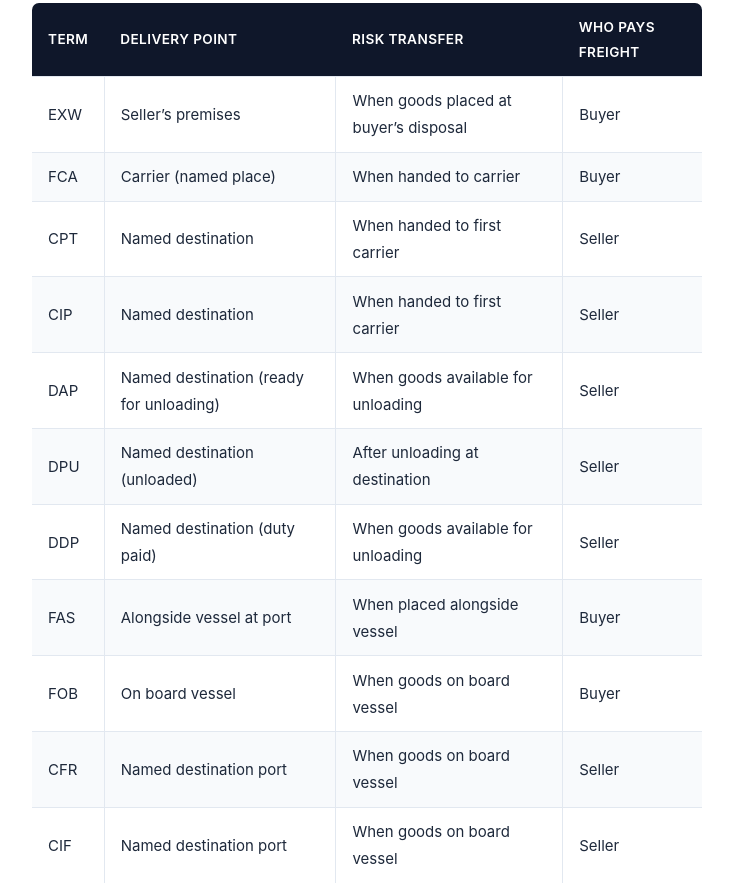
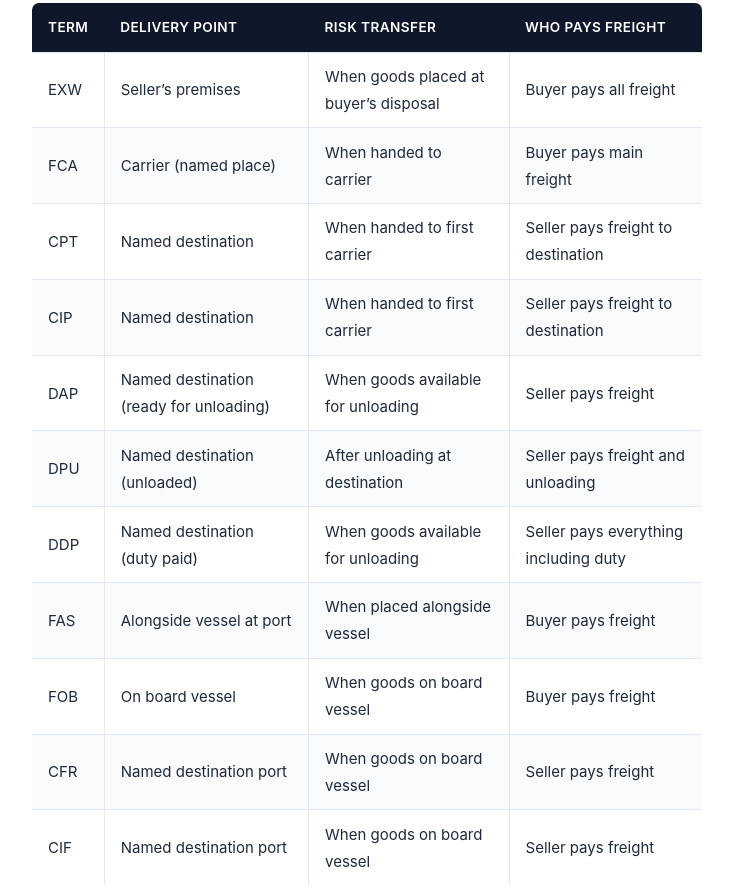
Before and after one commit to dannyhamilton12/logisticsedge, an Astro site: page /articles/incoterms-for-beginners in a window 1280 px wide. Shown: the part 7004-7894 px from the top of the page, without its empty margins (273-1006 px from the left). Built offline with nearby package versions, Linux system fonts and the light colour scheme; Astro itself is replaced by a stand-in of ours.

```diff
--- a/src/content/articles/incoterms-for-beginners.md
+++ b/src/content/articles/incoterms-for-beginners.md
@@ -189,17 +189,17 @@
 
 | Term | Delivery Point | Risk Transfer | Who Pays Freight |
 |------|----------------|---------------|-------------------|
-| EXW | Seller's premises | When goods placed at buyer's disposal | Buyer |
-| FCA | Carrier (named place) | When handed to carrier | Buyer |
-| CPT | Named destination | When handed to first carrier | Seller |
-| CIP | Named destination | When handed to first carrier | Seller |
-| DAP | Named destination (ready for unloading) | When goods available for unloading | Seller |
-| DPU | Named destination (unloaded) | After unloading at destination | Seller |
-| DDP | Named destination (duty paid) | When goods available for unloading | Seller |
-| FAS | Alongside vessel at port | When placed alongside vessel | Buyer |
-| FOB | On board vessel | When goods on board vessel | Buyer |
-| CFR | Named destination port | When goods on board vessel | Seller |
-| CIF | Named destination port | When goods on board vessel | Seller |
+| EXW | Seller's premises | When goods placed at buyer's disposal | Buyer pays all freight |
+| FCA | Carrier (named place) | When handed to carrier | Buyer pays main freight |
+| CPT | Named destination | When handed to first carrier | Seller pays freight to destination |
+| CIP | Named destination | When handed to first carrier | Seller pays freight to destination |
+| DAP | Named destination (ready for unloading) | When goods available for unloading | Seller pays freight |
+| DPU | Named destination (unloaded) | After unloading at destination | Seller pays freight and unloading |
+| DDP | Named destination (duty paid) | When goods available for unloading | Seller pays everything including duty |
+| FAS | Alongside vessel at port | When placed alongside vessel | Buyer pays freight |
+| FOB | On board vessel | When goods on board vessel | Buyer pays freight |
+| CFR | Named destination port | When goods on board vessel | Seller pays freight |
+| CIF | Named destination port | When goods on board vessel | Seller pays freight |
 
 ---
 
@@ -218,7 +218,7 @@
 
 ### Insurance Requirements
 
-Under CIP and CIF, sellers must obtain insurance. The minimum cover under Incoterms 2020 is CIF + 110% of the invoice value, covering Institute Cargo Clause (A) or equivalent.
+Under CIP and CIF, sellers must obtain insurance. CIP requires Institute Cargo Clauses (A) — maximum cover, while CIF requires Institute Cargo Clauses (C) — minimum cover. The minimum insurance required under Incoterms 2020 is 110% of CIF value.
 
 ### DDP and UK Import
 
--- a/src/content/articles/uk-port-guide.md
+++ b/src/content/articles/uk-port-guide.md
@@ -177,7 +177,7 @@
 ## Frequently Asked Questions
 
 **Which UK port handles the most containers?**
-Felixstowe handles approximately 48% of UK containerised trade, making it the UK's largest container port with around 4 million TEUs annually. For more on container shipping, see our [FCL vs LCL shipping guide](https://logisticsedge.pages.dev/articles/fcl-vs-lcl-shipping/).
+Felixstowe handles approximately 48% of UK containerised trade, making it the UK's largest container port with around 4 million TEUs annually. For more on container shipping and import procedures, see our [import duty guide](https://logisticsedge.pages.dev/articles/import-duty-uk-complete-guide/).
 
 **Which UK port has the deepest water?**
 Port of Southampton has the deepest water access, thanks to its unique double tide system, allowing it to accommodate the world's largest vessels 24/7.
@@ -186,7 +186,7 @@
 Dover is the primary gateway for European trade, handling £144 billion in trade value annually through roll-on/roll-off freight services.
 
 **What is TEU?**
-TEU stands for Twenty-foot Equivalent Unit — the standard measure for containerised cargo. A 20-foot container equals one TEU; a 40-foot container equals two TEUs. Our [shipping container sizes guide](https://logisticsedge.pages.dev/articles/shipping-container-sizes-guide/) covers this in detail.
+TEU stands for Twenty-foot Equivalent Unit — the standard measure for containerised cargo. A 20-foot container equals one TEU; a 40-foot container equals two TEUs. Our [guide to importing from China](https://logisticsedge.pages.dev/articles/how-to-import-from-china-to-uk/) covers container shipping and logistics planning.
 
 **How do I ship to Liverpool?**
 Contact a freight forwarder who can arrange shipping to Liverpool via major shipping lines serving North American and other routes. The port handles around 0.8 million TEUs annually.
```
Also changed, not shown: 3 other files.
